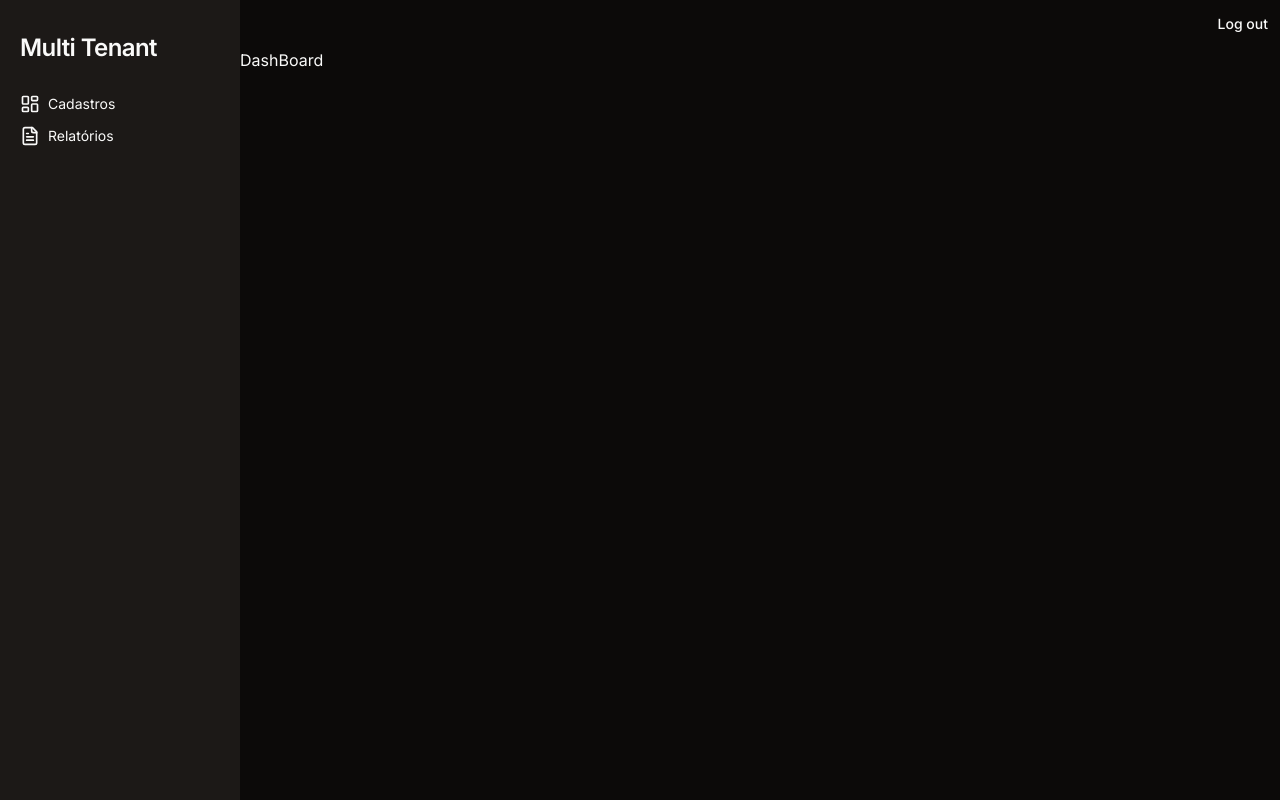
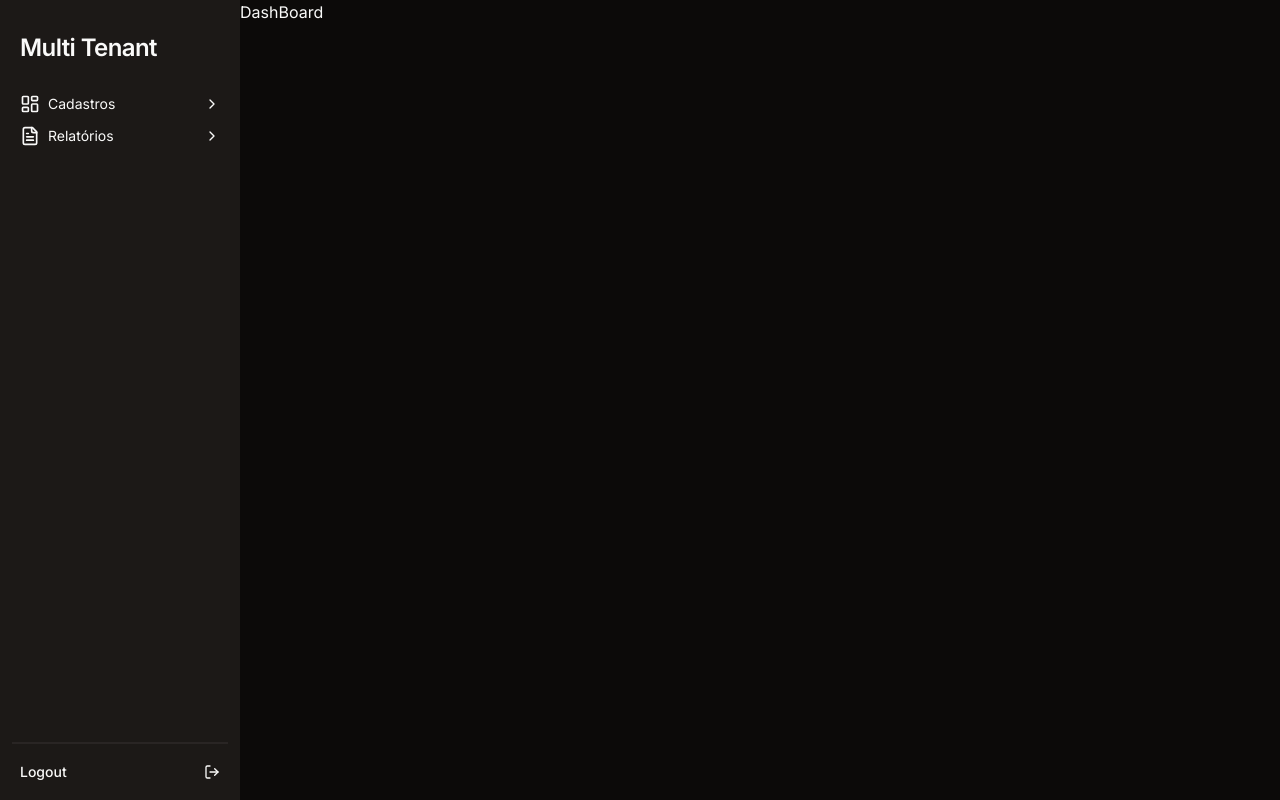
Before and after one commit to vineboneto/arch-multi-tenant-nextjs14, a Next.js app: page /dashboard in a window 1280 px wide. Built offline with nearby package versions, Linux system fonts and the light colour scheme.

Commit message:
feat: sidebar com logout

```diff
--- a/app/dashboard/_components/nav.tsx
+++ b/app/dashboard/_components/nav.tsx
@@ -1,7 +1,7 @@
 "use client";
 
 import React, { useState } from "react";
-import { ArrowLeft } from "lucide-react";
+import { ArrowLeft, ArrowRight, ChevronRight } from "lucide-react";
 import Link from "next/link";
 import type { StackItem } from "./constants";
 import { SIDEBAR } from "./constants";
@@ -57,17 +57,23 @@ function NavParent({
       onClick={() => addStack(renderChildren())}
     >
       <Icon className="h-5 w-5" />
-      <span className="text-sm">{label}</span>
+      <span className="text-sm truncate">{label}</span>
+      <div className="flex flex-1 justify-end">
+        <ChevronRight className="h-4 w-4" />
+      </div>
     </li>
   );
 }
 
 function NavLink({ item: { href, icon: Icon, label } }: NavLinkProps) {
   return (
-    <li className="flex hover:bg-stone-800 space-x-2 items-center py-1.5 rounded-lg px-2">
-      <Icon className="h-5 w-5" />
-      <Link href={href} className="text-sm">
-        {label}
+    <li className="w-full">
+      <Link
+        href={href}
+        className="flex hover:bg-stone-800 items-center py-1.5 rounded-lg px-2 text-sm"
+      >
+        <Icon className="h-5 w-5" />
+        <span className="ml-2">{label}</span>
       </Link>
     </li>
   );
@@ -78,7 +84,7 @@ type MenuStackData = {
   lastMenu: string;
 };
 
-export function Nav() {
+export function Nav({ children }: { children: React.ReactNode }) {
   const [menuStack, setMenuStack] = useState<MenuStackData[]>([]);
 
   const NestedSidebar = menuStack[menuStack.length - 1];
@@ -96,8 +102,8 @@ export function Nav() {
   }
 
   return (
-    <nav className="px-3">
-      <ul>
+    <nav className="px-3 flex flex-col h-full">
+      <ul className="flex-1">
         {hasNestedSidebar ? (
           <>
             <button
@@ -118,6 +124,8 @@ export function Nav() {
           ))
         )}
       </ul>
+
+      {children}
     </nav>
   );
 }
--- a/app/dashboard/layout.tsx
+++ b/app/dashboard/layout.tsx
@@ -2,23 +2,13 @@ import { Button } from "@/components/ui/button";
 import { Nav } from "./_components/nav";
 import { redirect } from "next/navigation";
 import { signOut } from "@/auth";
+import { Separator } from "@/components/ui/separator";
+import { LogOut } from "lucide-react";
 
-export default function Layout({ children }: { children: React.ReactNode }) {
+function Profile() {
   return (
-    <div className="min-h-screen w-full">
-      <div className="bg-stone-900 fixed h-screen sm:w-60 py-2">
-        <div className="flex py-6 px-3">
-          <h3 className="scroll-m-20 px-2 text-2xl font-semibold tracking-tight">
-            Multi Tenant
-          </h3>
-        </div>
-        <Nav />
-      </div>
-
-      <header className="w-full h-12 grid grid-cols-[95%_1fr] items-center px-4">
-        <div></div>
-
     <form
+      className="w-full"
       action={async () => {
         "use server";
         try {
@@ -32,9 +22,37 @@ export default function Layout({ children }: { children: React.ReactNode }) {
         }
       }}
     >
-          <Button variant="ghost">Log out</Button>
+      <Button
+        size="icon"
+        variant="ghost"
+        className="w-full flex justify-between px-2"
+      >
+        Logout
+        <div>
+          <LogOut className="w-4 h-4" />
+        </div>
+      </Button>
     </form>
-      </header>
+  );
+}
+
+export default function Layout({ children }: { children: React.ReactNode }) {
+  return (
+    <div className="min-h-screen w-full">
+      <div className="bg-stone-900 fixed min-h-screen sm:w-60 py-2 grid grid-rows-[5rem_1fr]">
+        <div className="flex py-6 px-3">
+          <h3 className="scroll-m-20 px-2 text-2xl font-semibold tracking-tight">
+            Multi Tenant
+          </h3>
+        </div>
+        <Nav>
+          <div className="flex flex-col items-end w-full ">
+            <Separator className="my-2 h-0.5" />
+            <Profile />
+          </div>
+        </Nav>
+      </div>
+
       <main className="sm:pl-60">{children}</main>
     </div>
   );
--- /dev/null
+++ b/components/ui/separator.tsx
@@ -0,0 +1,31 @@
+"use client"
+
+import * as React from "react"
+import * as SeparatorPrimitive from "@radix-ui/react-separator"
+
+import { cn } from "@/lib/utils"
+
+const Separator = React.forwardRef<
+  React.ElementRef<typeof SeparatorPrimitive.Root>,
+  React.ComponentPropsWithoutRef<typeof SeparatorPrimitive.Root>
+>(
+  (
+    { className, orientation = "horizontal", decorative = true, ...props },
+    ref
+  ) => (
+    <SeparatorPrimitive.Root
+      ref={ref}
+      decorative={decorative}
+      orientation={orientation}
+      className={cn(
+        "shrink-0 bg-border",
+        orientation === "horizontal" ? "h-[1px] w-full" : "h-full w-[1px]",
+        className
+      )}
+      {...props}
+    />
+  )
+)
+Separator.displayName = SeparatorPrimitive.Root.displayName
+
+export { Separator }
--- a/package.json
+++ b/package.json
@@ -14,6 +14,7 @@
   },
   "dependencies": {
     "@radix-ui/react-label": "^2.0.2",
+    "@radix-ui/react-separator": "^1.0.3",
     "@radix-ui/react-slot": "^1.0.2",
     "bcrypt": "^5.1.1",
     "class-variance-authority": "^0.7.0",
```
Also changed, not shown: 1 other file (tests, documents, lock files or other folders). Lines whose indentation alone changed are shown as unchanged.
